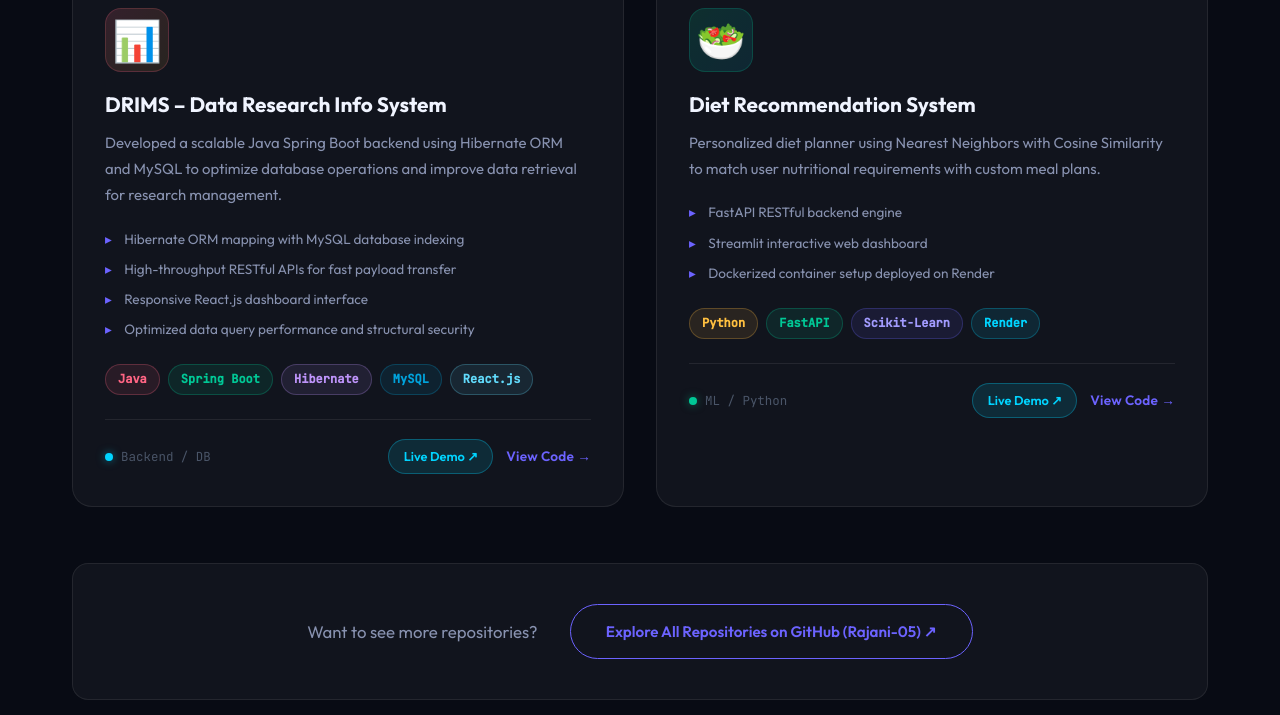
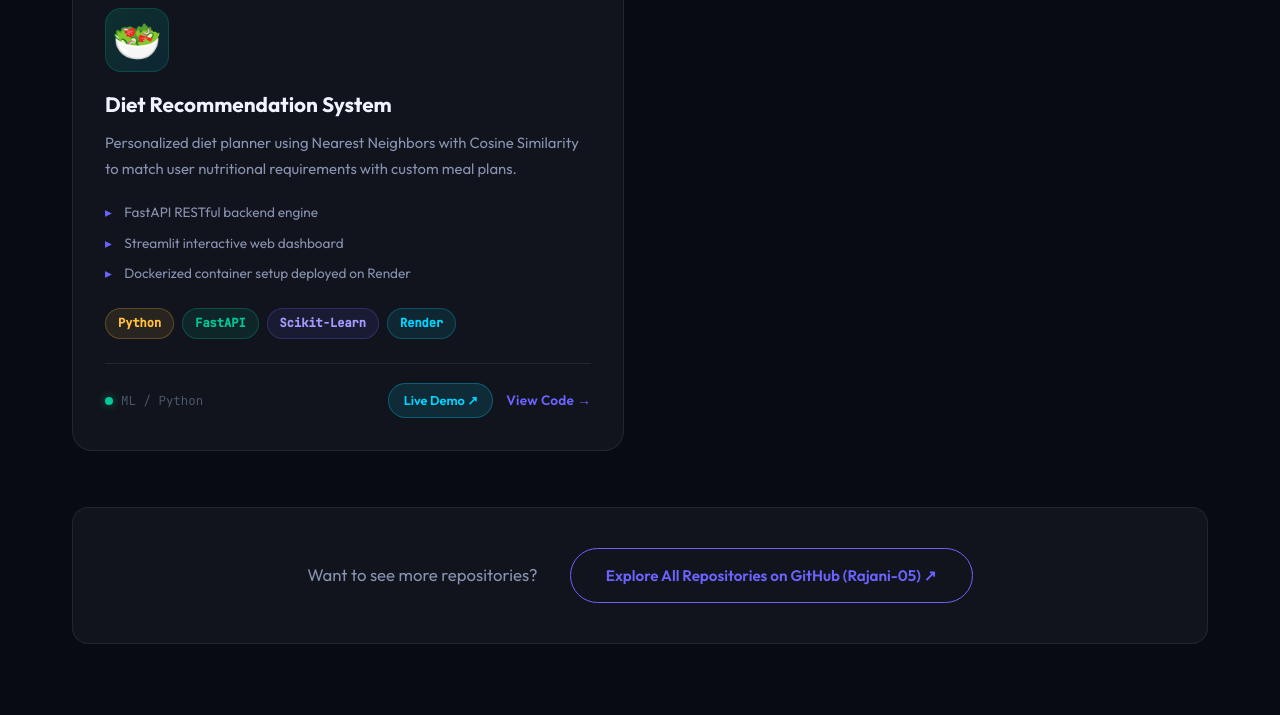
Before and after one commit to Rajani-05/Protfolio, a plain HTML site: page index.html in a window 1280 px wide. Shown: the part 4805-5520 px from the top of the page. Drawn offline with Linux system fonts and the light colour scheme.

Commit message:
Remove DRIMS project per request

```diff
--- a/index.html
+++ b/index.html
@@ -422,60 +422,11 @@
           </div>
         </article>
 
-        <!-- PROJECT 3: DRIMS -->
-        <article class="project-card" id="project-drims">
+        <!-- PROJECT 3: Diet Recommendation System -->
+        <article class="project-card" id="project-diet">
           <div class="project-card-inner">
             <div class="project-header">
               <div class="project-number">03</div>
-              <div class="project-links">
-                <a href="https://github.com/Rajani-05/TEAM_BACKEND" target="_blank" class="project-link" title="GitHub Repo" id="drimsGithubLink">
-                  <svg width="18" height="18" viewBox="0 0 24 24" fill="currentColor"><path d="M12 0C5.37 0 0 5.37 0 12c0 5.31 3.435 9.795 8.205 11.385.6.105.825-.255.825-.57 0-.285-.015-1.23-.015-2.235-3.015.555-3.795-.735-4.035-1.41-.135-.345-.72-1.41-1.23-1.695-.42-.225-1.02-.78-.015-.795.945-.015 1.62.87 1.845 1.23 1.08 1.815 2.805 1.305 3.495.99.105-.78.42-1.305.765-1.605-2.67-.3-5.46-1.335-5.46-5.925 0-1.305.465-2.385 1.23-3.225-.12-.3-.54-1.53.12-3.18 0 0 1.005-.315 3.3 1.23.96-.27 1.98-.405 3-.405s2.04.135 3 .405c2.295-1.56 3.3-1.23 3.3-1.23.66 1.65.24 2.88.12 3.18.765.84 1.23 1.905 1.23 3.225 0 4.605-2.805 5.625-5.475 5.925.435.375.81 1.095.81 2.22 0 1.605-.015 2.895-.015 3.3 0 .315.225.69.825.57A12.02 12.02 0 0 0 24 12c0-6.63-5.37-12-12-12z"/></svg>
-                </a>
-                <a href="https://drims-system.onrender.com" target="_blank" class="project-link" title="Live Demo" id="drimsLiveLink">
-                  <svg width="18" height="18" viewBox="0 0 24 24" fill="none" stroke="currentColor" stroke-width="2" stroke-linecap="round" stroke-linejoin="round"><path d="M18 13v6a2 2 0 0 1-2 2H5a2 2 0 0 1-2-2V8a2 2 0 0 1 2-2h6"/><polyline points="15 3 21 3 21 9"/><line x1="10" y1="14" x2="21" y2="3"/></svg>
-                </a>
-              </div>
-            </div>
-
-            <div class="project-icon-wrap drims-icon">📊</div>
-
-            <h3 class="project-title">DRIMS – Data Research Info System</h3>
-            <p class="project-desc">
-              Developed a scalable Java Spring Boot backend using Hibernate ORM and MySQL to optimize database operations and improve data retrieval for research management.
-            </p>
-
-            <ul class="project-features">
-              <li>Hibernate ORM mapping with MySQL database indexing</li>
-              <li>High-throughput RESTful APIs for fast payload transfer</li>
-              <li>Responsive React.js dashboard interface</li>
-              <li>Optimized data query performance and structural security</li>
-            </ul>
-
-            <div class="project-tech">
-              <span class="tech-badge java">Java</span>
-              <span class="tech-badge spring">Spring Boot</span>
-              <span class="tech-badge hibernate">Hibernate</span>
-              <span class="tech-badge mysql">MySQL</span>
-              <span class="tech-badge react">React.js</span>
-            </div>
-
-            <div class="project-footer">
-              <div class="project-type-badge">
-                <span class="type-dot fs-dot"></span> Backend / DB
-              </div>
-              <div class="project-action-btns">
-                <a href="https://drims-system.onrender.com" target="_blank" class="btn-live-demo">Live Demo ↗</a>
-                <a href="https://github.com/Rajani-05/TEAM_BACKEND" target="_blank" class="project-cta">View Code →</a>
-              </div>
-            </div>
-          </div>
-        </article>
-
-        <!-- PROJECT 4: Diet Recommendation System -->
-        <article class="project-card" id="project-diet">
-          <div class="project-card-inner">
-            <div class="project-header">
-              <div class="project-number">04</div>
               <div class="project-links">
                 <a href="https://github.com/Rajani-05/Diet-Recommendation-System" target="_blank" class="project-link" title="GitHub Repo" id="dietGithubLink">
                   <svg width="18" height="18" viewBox="0 0 24 24" fill="currentColor"><path d="M12 0C5.37 0 0 5.37 0 12c0 5.31 3.435 9.795 8.205 11.385.6.105.825-.255.825-.57 0-.285-.015-1.23-.015-2.235-3.015.555-3.795-.735-4.035-1.41-.135-.345-.72-1.41-1.23-1.695-.42-.225-1.02-.78-.015-.795.945-.015 1.62.87 1.845 1.23 1.08 1.815 2.805 1.305 3.495.99.105-.78.42-1.305.765-1.605-2.67-.3-5.46-1.335-5.46-5.925 0-1.305.465-2.385 1.23-3.225-.12-.3-.54-1.53.12-3.18 0 0 1.005-.315 3.3 1.23.96-.27 1.98-.405 3-.405s2.04.135 3 .405c2.295-1.56 3.3-1.23 3.3-1.23.66 1.65.24 2.88.12 3.18.765.84 1.23 1.905 1.23 3.225 0 4.605-2.805 5.625-5.475 5.925.435.375.81 1.095.81 2.22 0 1.605-.015 2.895-.015 3.3 0 .315.225.69.825.57A12.02 12.02 0 0 0 24 12c0-6.63-5.37-12-12-12z"/></svg>
```
Also changed, not shown: README.md.
